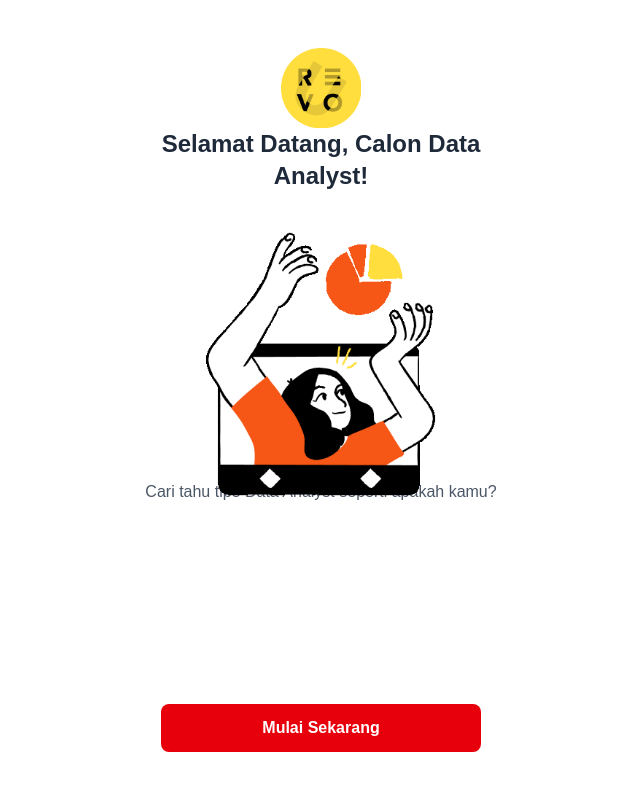
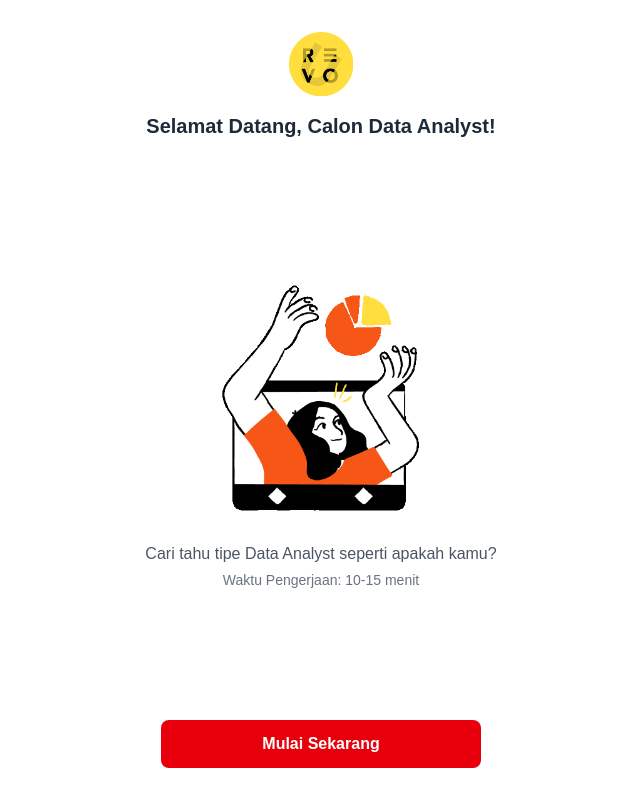
Before and after one commit to marketingrevou/fsda_assessment, a Next.js app: page / in a window 1280 px wide. Shown: the whole page, without its empty margins (319-959 px from the left). Built offline with nearby package versions, Linux system fonts and the light colour scheme; no server answers.

Commit message:
refactor: remove Nanti button from Quiz3CompletePopup

```diff
--- a/src/app/page.tsx
+++ b/src/app/page.tsx
@@ -146,8 +146,8 @@ const Essay2 = dynamic(
   { ssr: false, loading: () => <div>Loading...</div> }
 );
 
-const ClosingScene = dynamic(
-  () => import('../components/ClosingScene'),
+const ClosingScene2 = dynamic(
+  () => import('../components/ClosingScene2'),
   { ssr: false, loading: () => <div>Loading...</div> }
 );
 
@@ -610,7 +610,7 @@ export default function Home() {
       }
     }));
 
-    // Navigate to closing scene
+    // Navigate to closing scene with the new implementation
     setCurrentScene('closing');
   }, []);
 
@@ -823,20 +823,11 @@ export default function Home() {
           userName={userName}
           userId={userId}
           onBack={() => setCurrentScene('essay1')}
-          onNext={handleEssay2Complete}
+          onNext={(essay) => handleEssay2Complete(essay)}
         />
       )}
-      {currentScene === 'closing' && finalScores && (
-        <ClosingScene
-          key="closing-scene"
-          userName={userName}
-          totalScore={totalScore}
-          totalQuestions={14} // Sum of all questions (5+5+4)
-          quiz1Score={finalScores.quiz1Score}
-          quiz2Score={finalScores.quiz2Score}
-          quiz3Score={finalScores.quiz3Score}
-          onContactAdmission={handleContactAdmission}
-        />
+      {currentScene === 'closing' && (
+        <ClosingScene2 userName={userName} />
       )}
     </main>
   );
--- /dev/null
+++ b/src/components/ClosingScene2.tsx
@@ -0,0 +1,88 @@
+import React, { useState, useEffect } from 'react';
+import Image from 'next/image';
+import Link from 'next/link';
+import Confetti from 'react-confetti';
+import Cookies from 'js-cookie';
+
+interface ClosingSceneProps {
+  userName: string;
+}
+
+const ClosingScene: React.FC<ClosingSceneProps> = ({ userName }) => {
+  const [runConfetti, setRunConfetti] = useState(false);
+  const [windowSize, setWindowSize] = useState({ width: 0, height: 0 });
+
+  useEffect(() => {
+    setWindowSize({ width: window.innerWidth, height: window.innerHeight });
+
+    // Clean up cookies
+    Cookies.remove('userName');
+    Cookies.remove('userEmail');
+
+    // Start confetti
+    const confettiTimer = setTimeout(() => {
+      setRunConfetti(true);
+    }, 1000);
+
+    // Stop confetti after 10 seconds
+    const stopConfettiTimer = setTimeout(() => {
+      setRunConfetti(false);
+    }, 10000);
+
+    return () => {
+      clearTimeout(confettiTimer);
+      clearTimeout(stopConfettiTimer);
+    };
+  }, []);
+
+  return (
+    <div className="h-screen w-full flex flex-col items-center justify-between p-4 bg-white relative overflow-hidden">
+      {runConfetti && <Confetti width={windowSize.width} height={windowSize.height} />}
+      {/* Yellow background shape */}
+      <div className="absolute inset-0 bg-[#FFDE3D] -z-10" style={{
+        clipPath: 'polygon(0 0, 100% 0, 100% 50%, 0 50%)'
+      }} />
+
+      {/* Main Content */}
+      <div className="w-full max-w-md mx-auto text-center flex flex-col items-center justify-center flex-grow relative z-10 py-2">
+        {/* Logo */}
+        <div className="w-14 h-14 relative mb-1">
+          <Image
+            src="/logorevou.png"
+            alt="RevoU Logo"
+            fill
+            sizes="56px"
+            className="object-contain"
+          />
+        </div>
+
+        {/* Thank you message */}
+        <h1 className="text-xl sm:text-2xl font-bold text-black mb-1">
+          Selamat {userName}!
+        </h1>
+
+        <p className="text-black text-sm sm:text-base mt-2">
+        🎉Kamu punya potensi di Data Analytics.
+        📞Admission Counselor kami akan membantumu membedah hasilnya secara 1-on-1.
+        </p>
+      </div>
+
+      {/* Bottom CTA */}
+      <div className="w-full max-w-md mx-auto p-4 relative z-10">
+        <p className="text-black text-center mb-3 font-medium">
+          Mau tau hasilnya sekarang?
+        </p>
+        <Link
+          href="https://wa.me/6281399100086"
+          target="_blank"
+          rel="noopener noreferrer"
+          className="block w-full bg-red-600 hover:bg-red-700 text-white font-semibold py-3 px-8 rounded-lg transition duration-200 text-center"
+        >
+          Hubungi Admission Counselor Segera
+        </Link>
+      </div>
+    </div>
+  );
+};
+
+export default ClosingScene;
--- a/src/components/Quiz3CompletePopup.tsx
+++ b/src/components/Quiz3CompletePopup.tsx
@@ -3,11 +3,10 @@ import { motion } from 'framer-motion';
 import Image from 'next/image';
 
 interface Quiz3CompletePopupProps {
-  onClose: () => void;
   onNext: () => void;
 }
 
-const Quiz3CompletePopup: React.FC<Quiz3CompletePopupProps> = ({ onClose, onNext }) => {
+const Quiz3CompletePopup: React.FC<Quiz3CompletePopupProps> = ({ onNext }) => {
   const popupStyles = {
     position: 'fixed' as const,
     top: 0,
@@ -43,16 +42,10 @@ const Quiz3CompletePopup: React.FC<Quiz3CompletePopupProps> = ({ onClose, onNext
           <p className="text-gray-800 text-lg font-medium mb-2">
             Kamu sudah menyelesaikan bagian tersulit, hebat! Tapi kita masih punya satu bagian lagi.
           </p>
-          <div className="flex gap-3 w-full">
-            <button
-              onClick={onClose}
-              className="flex-1 bg-gray-300 hover:bg-gray-400 text-gray-800 font-semibold py-3 px-6 rounded-lg transition duration-200"
-            >
-              Nanti
-            </button>
+          <div className="w-full">
             <button
               onClick={onNext}
-              className="flex-1 bg-red-500 hover:bg-red-600 text-white font-semibold py-3 px-6 rounded-lg transition duration-200"
+              className="w-full bg-red-500 hover:bg-red-600 text-white font-semibold py-3 px-6 rounded-lg transition duration-200"
             >
               Lanjut
             </button>
--- a/src/components/RegistrationScene.tsx
+++ b/src/components/RegistrationScene.tsx
@@ -123,38 +123,25 @@ const RegistrationScene: React.FC<RegistrationSceneProps> = ({ onNext }) => {
         }}
       />
 
-      <div className="w-full max-w-xs mx-auto text-center flex flex-col items-center justify-center px-1">
-        {/* Logo */}
-        <div className="mb-1 w-14 h-14 relative">
-          <Image
-            src="/logorevou.png"
-            alt="RevoU Logo"
-            fill
-            sizes="(max-width: 640px) 64px, 80px"
-            className="object-contain"
-            priority
-          />
-        </div>
-
+      <div className="w-full max-w-xs mx-auto text-center flex flex-col items-center justify-start h-full py-4">
         {/* Headline */}
-        <h1 className="text-lg font-bold text-gray-800 mb-2">
+        <h1 className="text-xl font-bold text-gray-800 mb-2">
           Registrasi Sekarang
         </h1>
 
         {/* Registration Image */}
-        <div className="w-36 h-36 mx-auto my-2 relative">
+        <div className="w-48 h-48 mx-auto my-2 relative">
           <Image
             src="/registration.gif"
             alt="Registration"
             fill
-            sizes="(max-width: 640px) 240px, 280px"
             className="object-contain"
             priority
           />
         </div>
 
         {/* Registration Form */}
-        <form onSubmit={handleSubmit} className="w-full space-y-2 mt-1">
+        <form onSubmit={handleSubmit} className="w-full space-y-3 mt-2">
           <div className="text-left">
             <label className="block text-sm font-medium text-gray-700 mb-1">Nama Lengkap</label>
             <input
@@ -162,7 +149,7 @@ const RegistrationScene: React.FC<RegistrationSceneProps> = ({ onNext }) => {
               name="fullName"
               value={formData.fullName}
               onChange={handleInputChange}
-              className={`w-full px-2 py-1.5 text-sm ${errors.fullName ? 'border-red-500' : 'border-gray-300'} border rounded-lg focus:ring-2 focus:ring-red-500 focus:border-transparent`}
+              className={`w-full px-3 py-2 text-sm ${errors.fullName ? 'border-red-500' : 'border-gray-300'} border rounded-lg focus:ring-2 focus:ring-red-500 focus:border-transparent`}
               placeholder="Masukkan nama lengkap"
               required
             />
@@ -176,7 +163,7 @@ const RegistrationScene: React.FC<RegistrationSceneProps> = ({ onNext }) => {
               name="email"
               value={formData.email}
               onChange={handleInputChange}
-              className={`w-full px-2 py-1.5 text-sm ${errors.email ? 'border-red-500' : 'border-gray-300'} border rounded-lg focus:ring-2 focus:ring-red-500 focus:border-transparent`}
+              className={`w-full px-3 py-2 text-sm ${errors.email ? 'border-red-500' : 'border-gray-300'} border rounded-lg focus:ring-2 focus:ring-red-500 focus:border-transparent`}
               placeholder="Masukkan email"
               required
             />
@@ -184,10 +171,10 @@ const RegistrationScene: React.FC<RegistrationSceneProps> = ({ onNext }) => {
           </div>
 
           {/* CTA Button */}
-          <div className="w-full pt-2">
+          <div className="w-full pt-2 mt-auto">
             <button
               type="submit"
-              className="bg-red-600 hover:bg-red-700 text-white font-semibold py-2 px-3 rounded-lg transition duration-200 w-full text-sm"
+              className="bg-red-600 hover:bg-red-700 text-white font-semibold py-3 px-6 rounded-lg transition duration-200 w-full text-base"
             >
               Lanjutkan
             </button>
--- a/src/components/WelcomeScene.tsx
+++ b/src/components/WelcomeScene.tsx
@@ -8,56 +8,63 @@ interface WelcomeSceneProps {
 
 const WelcomeScene: React.FC<WelcomeSceneProps> = ({ onNext }) => {
   return (
-    <div className="h-screen w-full flex flex-col items-center justify-center p-4 bg-white relative overflow-hidden">
+    <div className="h-screen w-full flex flex-col items-center bg-white relative overflow-hidden">
       {/* Yellow background shape */}
       <div
         className="absolute inset-0 bg-[#FFDE3D] -z-10"
         style={{
-          clipPath: 'polygon(0 50%, 100% 50%, 100% 100%, 0 100%)',
+          clipPath: 'polygon(0 75%, 100% 75%, 100% 100%, 0 100%)',
           height: '100%',
           width: '100%',
         }}
       />
 
-      <div className="w-full max-w-md mx-auto text-center flex flex-col items-center justify-between px-4 h-full py-8">
-        {/* Logo */}
-        <div className="w-16 h-16 sm:w-20 sm:h-20 relative">
+      <div className="w-full max-w-md h-full flex flex-col items-center justify-between p-4">
+        {/* Logo and Header */}
+        <div className="w-full flex flex-col items-center pt-4">
+          <div className="w-16 h-16 relative mb-4">
             <Image
               src={getImagePath("logorevou.png")}
               alt="RevoU Logo"
-            width={80}
-            height={80}
+              fill
               className="object-contain"
               priority
             />
           </div>
 
-        {/* Headline */}
-        <h1 className="text-xl sm:text-2xl font-bold text-gray-800 mb-2 sm:mb-4 px-2">
+          <h1 className="text-xl font-bold text-gray-800 mb-2 text-center">
             Selamat Datang, Calon Data Analyst!
           </h1>
+        </div>
 
+        {/* Main Content */}
+        <div className="flex-1 flex flex-col justify-center w-full">
           {/* Animated GIF */}
-        <div className="w-full max-w-[200px] sm:max-w-[240px] mx-auto my-4 aspect-square relative flex-shrink-0">
+          <div className="w-60 h-60 mx-auto mb-6 relative">
             <Image
               src={getImagePath("welcome_da.gif")}
-            alt="Digital Marketing"
-            width={240}
-            height={240}
+              alt="Data Analyst"
+              fill
               className="object-contain"
               priority
             />
           </div>
 
           {/* Subheadline */}
-        <p className="text-sm sm:text-base text-gray-600 mb-2 px-2">
+          <div className="text-center">
+            <p className="text-base text-gray-600 mb-1">
               Cari tahu tipe Data Analyst seperti apakah kamu?
             </p>
+            <p className="text-sm text-gray-500">
+              Waktu Pengerjaan: 10-15 menit
+            </p>
+          </div>
+        </div>
 
         {/* CTA Button */}
-        <div className="w-full px-4 pt-4 mt-auto">
+        <div className="w-full max-w-xs mx-auto pb-4">
           <button
-            className="bg-red-600 hover:bg-red-700 text-white font-semibold py-3 px-6 rounded-lg transition duration-200 w-full max-w-xs mx-auto block"
+            className="bg-red-600 hover:bg-red-700 text-white font-semibold py-3 px-6 rounded-lg transition duration-200 w-full text-base"
             onClick={onNext}
           >
             Mulai Sekarang
```
Also changed, not shown: package.json (+7 -3 lines), 1 other file (tests, documents, lock files or other folders). Lines whose indentation alone changed are shown as unchanged.
